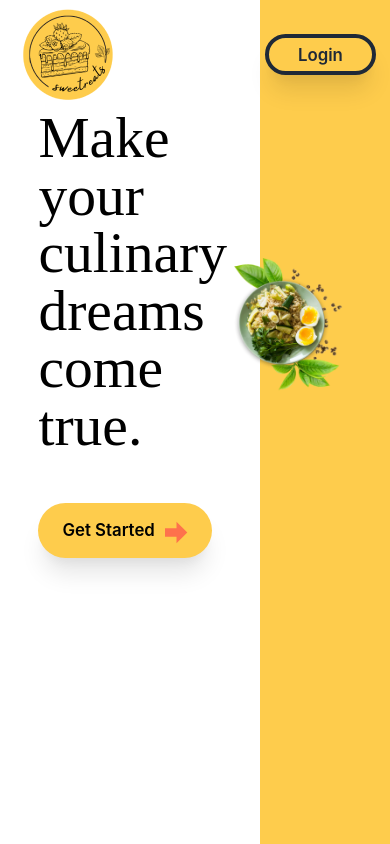
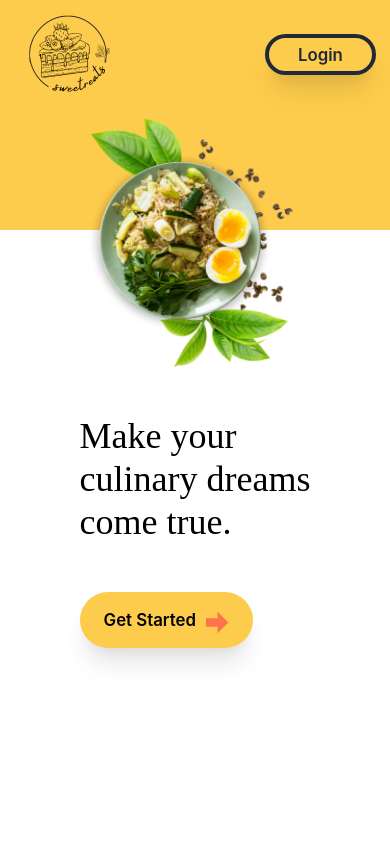
Before and after one commit to alirafli/food-app, a React (Create React App) app: page / in a window 390 px wide. Built offline with nearby package versions, Linux system fonts and the light colour scheme.

Commit message:
responsive landingpage

```diff
--- a/src/components/Title/Title.js
+++ b/src/components/Title/Title.js
@@ -3,7 +3,7 @@ import React from "react";
 const Title = ({ children, main = false, bold = false }) => {
   return (
     <h1
-      className={`font-primary  ${main ? "md:text-7xl text-5xl" : "text-2xl"} ${
+      className={`font-primary  ${main ? "text-7xl md:text-5xl sm:text-3xl" : "text-2xl"} ${
         bold ? "font-semibold " : "font-normal"
       }`}
     >
--- a/src/pages/LandingPage/LandingPage.js
+++ b/src/pages/LandingPage/LandingPage.js
@@ -7,7 +7,7 @@ import Logo from "../../assets/mini-logo.png";
 const LandingPage = () => {
   return (
     <div>
-      <div className="box bg-primary w-2/6 h-full absolute -z-1 right-0"></div>
+      <div className="box bg-primary w-3/12 h-full absolute -z-1 right-0 md:w-full md:h-72 sm:w-full sm:h-48"></div>
       <div className="flex items-center justify-between">
         <img src={Logo} alt="logo" />
         <div>
@@ -15,8 +15,8 @@ const LandingPage = () => {
         </div>
       </div>
 
-      <div className="flex px-5 justify-around items-center">
-        <div>
+      <div className="flex px-5 pb-10 justify-around items-center md:flex-col-reverse sm:flex-col-reverse sm:-mt-10">
+        <div className="">
           <Title main>
             Make your <br /> culinary dreams <br /> come true.
           </Title>
@@ -24,7 +24,7 @@ const LandingPage = () => {
             <Button arrow bold text="Get Started" />
           </div>
         </div>
-        <div className="-mt-5 relative overflow-hidden">
+        <div className="-mt-5 sm:mt-0 relative overflow-hidden sm:transform md:transform md:scale-75 sm:scale-75">
           <img src={Jumbotron} alt="jumbotron" data-aos="fade-up" />
         </div>
       </div>
--- a/tailwind.config.js
+++ b/tailwind.config.js
@@ -1,27 +1,33 @@
 module.exports = {
-  purge: ['./src/**/*.{js,jsx,ts,tsx}', './public/index.html'],
+  purge: ["./src/**/*.{js,jsx,ts,tsx}", "./public/index.html"],
   darkMode: false, // or 'media' or 'class'
   theme: {
     extend: {
       colors: {
         primary: "#FECC4C",
         ternary: "#FE724C",
-        ternary2: "#D64822"
+        ternary2: "#D64822",
       },
       fontFamily: {
-        primary: ["Playfair Display, serif"]
-      }
+        primary: ["Playfair Display, serif"],
+      },
     },
     zIndex: {
-        '-1': -1
+      "-1": -1,
     },
     animation: {
-      'spin-slow': 'bounce 3s linear',
-     },
+      "spin-slow": "bounce 3s linear",
+    },
+    screens: {
+      sm: {max: "519px" },
+      md: { min: "520px", max: "769px" },
+      lg: { min: "1024px", max: "1279px" },
+      xl: { min: "1280px"},
+      "2xl": { min: "1536px" },
+    },
   },
   variants: {
     extend: {},
-
   },
   plugins: [],
-}
+};
```
Also changed, not shown: src/assets/jumbotron-landingpage.png.
